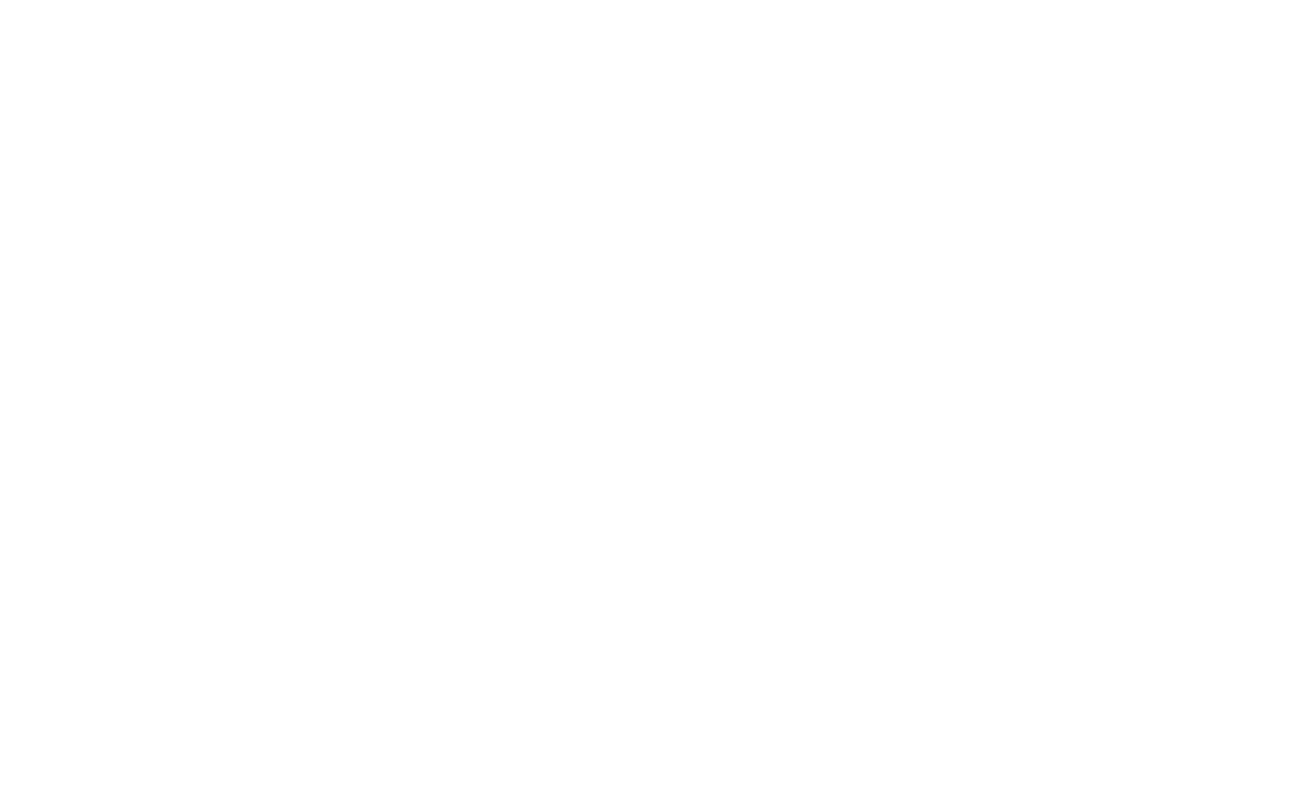
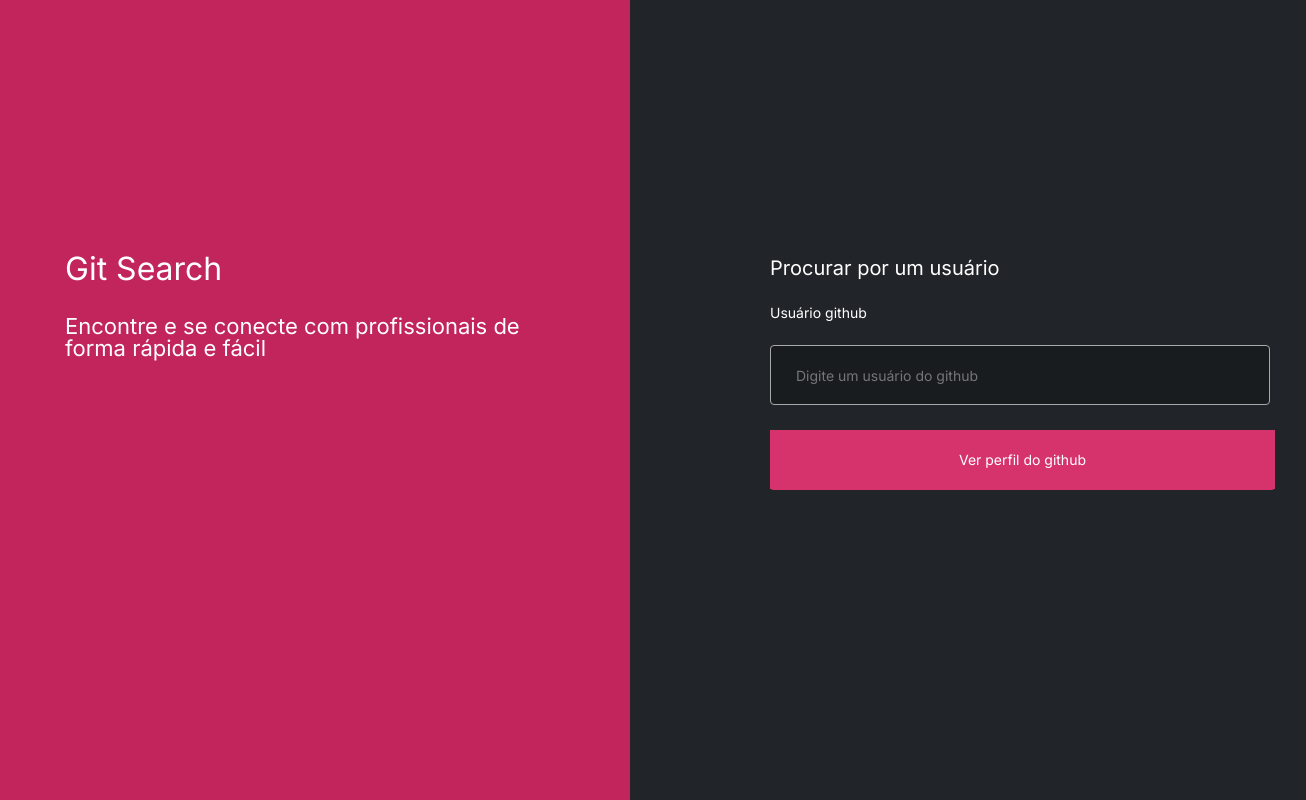
Before and after one commit to Kenzie-Academy-Brasil-Developers/gitSearchBase-Lucasjesus, a plain HTML site: page index.html in a window 1280 px wide. Shown: the whole page, 1306 px wide, since content can reach past the window. Drawn offline with Linux system fonts and the light colour scheme.

Commit message:
index.html

```diff
--- a/index.html
+++ b/index.html
@@ -1,22 +1,60 @@
 <!DOCTYPE html>
-<html lang="en">
+<html lang="pt-BR">
+
 <head>
-    <meta charset="UTF-8" />
-    <meta http-equiv="X-UA-Compatible" content="IE=edge" />
-    <meta name="viewport" content="width=device-width, initial-scale=1.0" />
+  <meta charset="UTF-8">
+  <meta http-equiv="X-UA-Compatible" content="IE=edge">
+  <meta name="viewport" content="width=device-width, initial-scale=1.0">
+  <title>Document</title>
+  <!-- links CSS -->
+  <link rel="stylesheet" href="./src/styles/reset.css">
+  <link rel="stylesheet" href="./src/styles/globalStyles.css">
+  <link rel="stylesheet" href="./src/styles/index.css">
 
   <!-- FONTES -->
   <link rel="preconnect" href="https://fonts.googleapis.com" />
   <link rel="preconnect" href="https://fonts.gstatic.com" crossorigin />
-    <link
-      href="https://fonts.googleapis.com/css2?family=Inter:wght@100;200;300;400;500;600;700;800;900&display=swap"
-      rel="stylesheet"
-    />
+  <link href="https://fonts.googleapis.com/css2?family=Inter:wght@100;200;300;400;500;600;700;800;900&display=swap" rel="stylesheet" />
+</head>
 
-    <title>Git Search</title>
-  </head>
 <body>
+  <main>
+    <section class="main-Section-Container-Informação">
+      <div class="div-Logo">
+        <h1>
+          Git Search
+        </h1>
+        <p>
+          Encontre e se conecte com profissionais de forma rápida e fácil
+        </p>
+      </div>
 
-    <script type="module" src="./src/scripts/index.js"></script>
+    </section>
+
+    <section class="section-Formulario-Pag-Inicial">
+
+      <div class="div-Requerimento">
+
+        <h1>Procurar por um usuário</h1>
+
+        <!-- O event.preventDefault() é usado para evitar
+          o comportamento padrão de submissão do formulário, e em seguida, a função buscarDados() é chamada -->
+
+        <form onsubmit="event.preventDefault(); buscarDados();">
+          <h4>Usuário github</h4>
+          <input type="text" id="usernameInput" placeholder="Digite um usuário do github aqui...">
+          <div class="section-Button">
+            <button type="submit">Ver perfil do github</button>
+          </div>
+        </form>
+
+      </div>
+
+    </section>
+
+  </main>
+
+  <script src="./src/scripts/index.js"></script>
 </body>
+
 </html>
```
Lines whose indentation alone changed are shown as unchanged.
